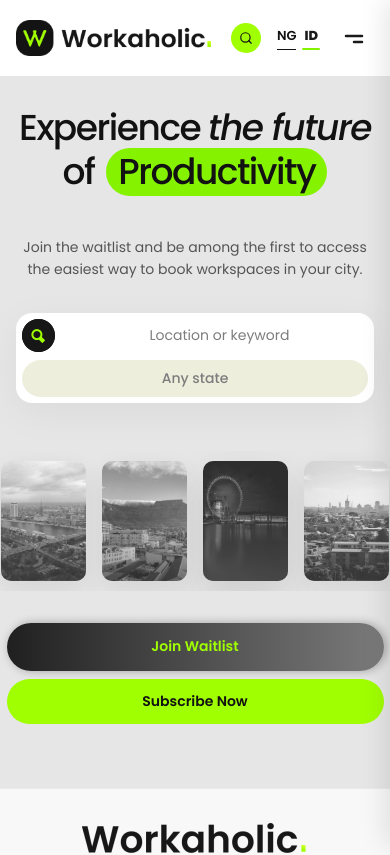
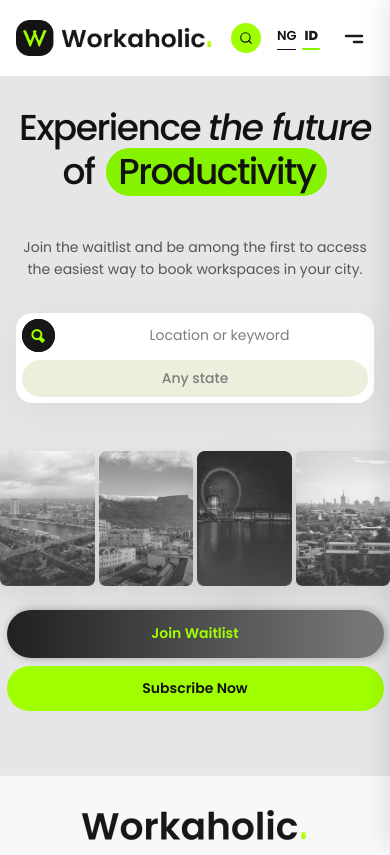
Before and after one commit to Workaholic-Africa/landing_page, a React (Vite) app: page / in a window 390 px wide. Shown: the top 855 px of the page. Built offline with nearby package versions, Linux system fonts and the light colour scheme.

Commit message:
Fit 4 carousel pictures proportionally into mobile layout

```diff
--- a/src/components/Carousel/Carousel.css
+++ b/src/components/Carousel/Carousel.css
@@ -139,26 +139,19 @@
 
 @media (max-width: 768px) {
     .carousel-track {
-        overflow-x: auto;
-        padding-bottom: var(--spacing-md);
-        scroll-snap-type: x mandatory;
-        justify-content: flex-start;
-        padding: 10px var(--spacing-md);
-        scrollbar-width: none;
-    }
-
-    .carousel-track::-webkit-scrollbar {
-        display: none;
+        display: flex;
+        justify-content: space-between;
+        width: 100%;
+        gap: var(--spacing-sm);
+        margin-bottom: var(--spacing-lg);
     }
 
     .carousel-item {
-        flex-shrink: 0;
-        scroll-snap-align: center;
-    }
-
-    .carousel-item {
-        width: 100px;
-        height: 140px;
+        flex: 1 1 0;
+        min-width: 0;
+        aspect-ratio: 124 / 177;
+        height: auto;
+        width: auto;
     }
 
     .cta-group {
@@ -169,12 +162,12 @@
 
 @media (max-width: 480px) {
     .carousel-track {
-        gap: var(--spacing-md);
+        gap: var(--spacing-xs);
     }
 
     .carousel-item {
-        width: 85px;
-        height: 120px;
+        border-radius: 6px;
+        /* slightly smaller border radius for tiny pics */
     }
 
     .cta-group {
```
